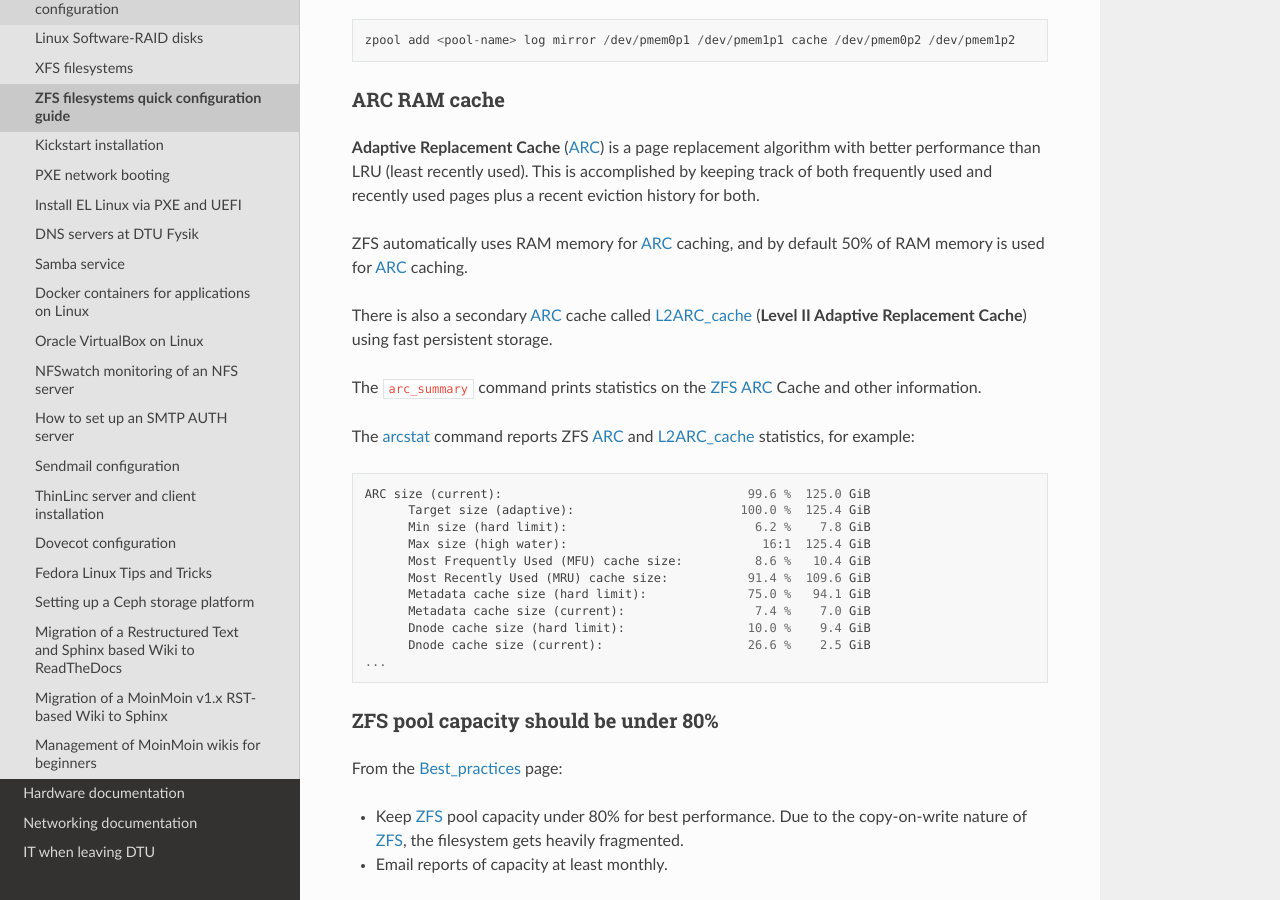
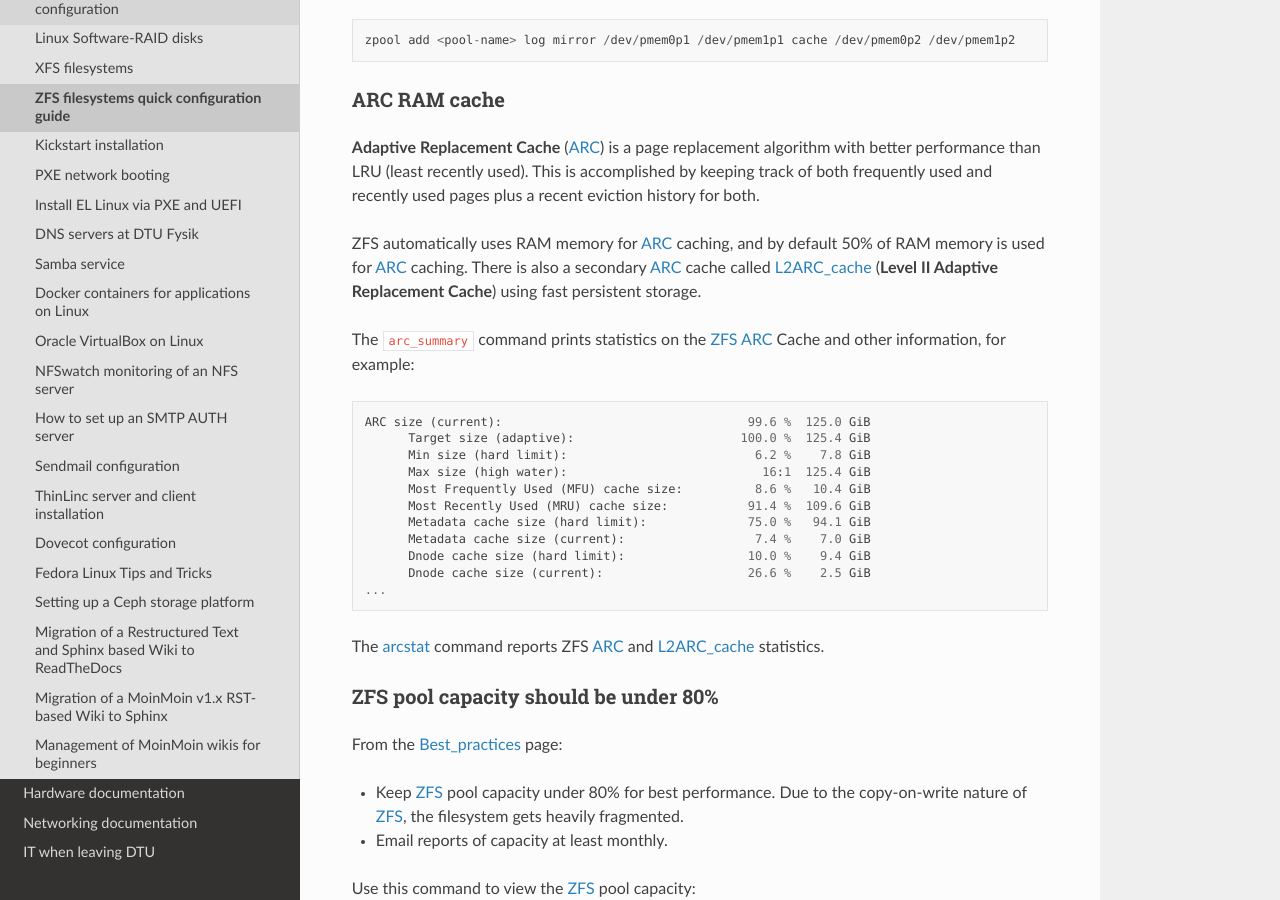
Before and after one commit to OleHolmNielsen/ITwiki, a Sphinx documentation site: the page built from docs/ZFS_filesystems.rst, in a window 1280 px wide and 900 px high, scrolled down 7896 px. Built offline with Sphinx 7.4.7 and the Read the Docs theme 3.1.0, drawn with Linux system fonts in a browser that asks for light colours; some of the changed lines change nothing that is shown.

Commit message:
Minor edit

```diff
--- a/docs/ZFS_filesystems.rst
+++ b/docs/ZFS_filesystems.rst
@@ -352,12 +352,9 @@ ARC RAM cache
 This is accomplished by keeping track of both frequently used and recently used pages plus a recent eviction history for both.
 
 ZFS automatically uses RAM memory for ARC_ caching, and by default 50% of RAM memory is used for ARC_ caching.
-
 There is also a secondary ARC_ cache called L2ARC_cache_ (**Level II Adaptive Replacement Cache**) using fast persistent storage.
 
-The ``arc_summary`` command prints statistics on the ZFS_ ARC_ Cache and other information.
-
-The arcstat_ command reports ZFS ARC_ and L2ARC_cache_ statistics, for example::
+The ``arc_summary`` command prints statistics on the ZFS_ ARC_ Cache and other information, for example::
 
   ARC size (current):                                  99.6 %  125.0 GiB
         Target size (adaptive):                       100.0 %  125.4 GiB
@@ -370,6 +367,8 @@ The arcstat_ command reports ZFS ARC_ and L2ARC_cache_ statistics, for example::
         Dnode cache size (hard limit):                 10.0 %    9.4 GiB
         Dnode cache size (current):                    26.6 %    2.5 GiB
   ...
+
+The arcstat_ command reports ZFS ARC_ and L2ARC_cache_ statistics.
 
 .. _ARC: https://en.wikipedia.org/wiki/Adaptive_replacement_cache
 .. _arcstat: https://openzfs.github.io/openzfs-docs/man/master/1/arcstat.1.html
```
